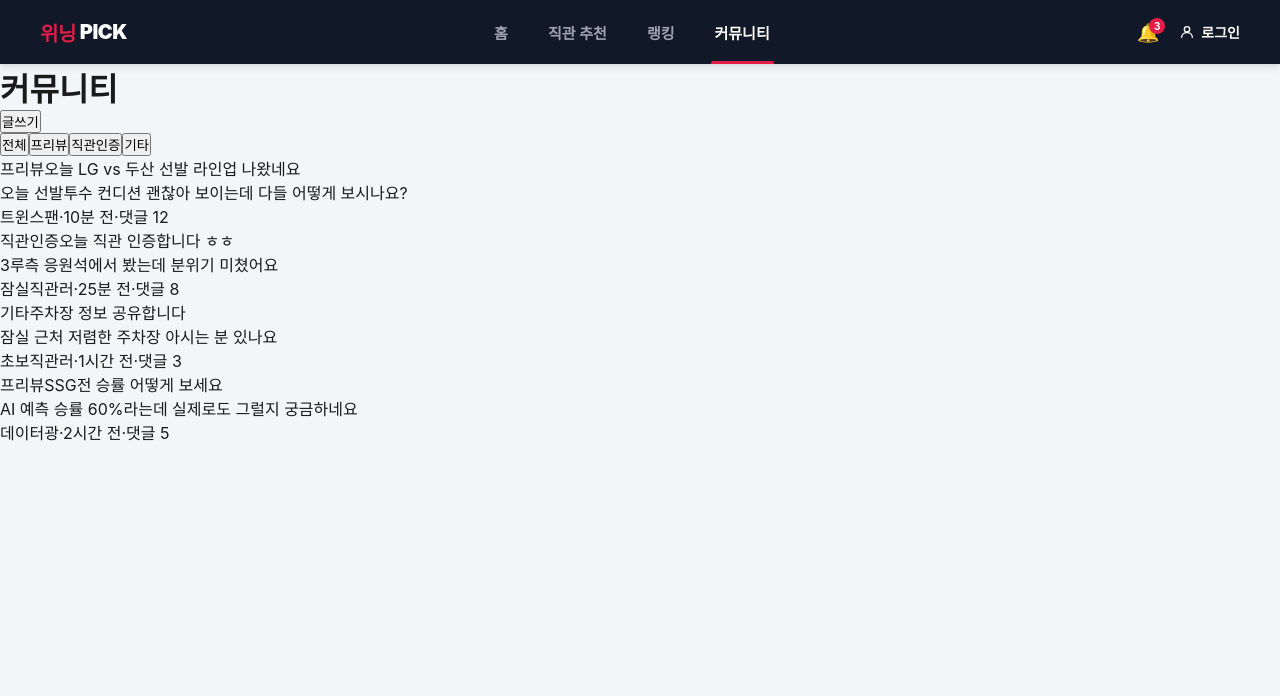
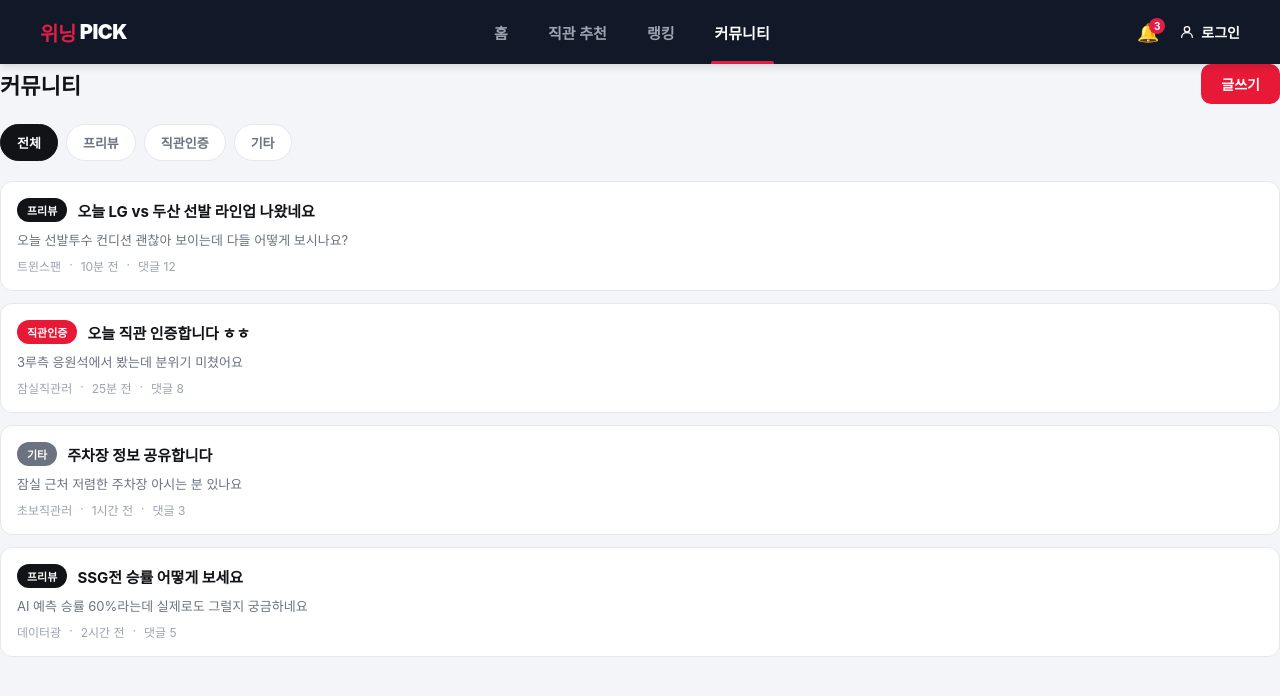
Before and after one commit to ixxveon/baseball-project, a React (Vite) app in the folder frontend/: page / in a window 1280 px wide. Both pictures are taken after a click on the button "커뮤니티". Shown: the top 696 px of the page. Built offline with nearby package versions, Linux system fonts and the light colour scheme.

Commit message:
fix: 리팩토링 과정에서 누락된 커뮤니티 CSS 복구
PR #40(직관 추천 화면 리팩토링)에서 App.css를 통째로 재작성하면서
.community-*, .post-* 클래스가 전부 삭제되어 커뮤니티 화면이 깨졌던 문제 수정

```diff
--- a/frontend/src/styles/App.css
+++ b/frontend/src/styles/App.css
@@ -1078,3 +1078,250 @@ button {
         overflow-x: auto;
     }
 }
+
+/* 커뮤니티 게시판 */
+.community-container {
+    display: flex;
+    flex-direction: column;
+    gap: 20px;
+}
+
+.community-header {
+    display: flex;
+    justify-content: space-between;
+    align-items: center;
+}
+
+.community-title {
+    font-size: 22px;
+    font-weight: 800;
+    color: #111317;
+    margin: 0;
+}
+
+.write-btn {
+    padding: 10px 20px;
+    border-radius: 10px;
+    border: none;
+    background: #e71937;
+    color: #ffffff;
+    font-size: 14px;
+    font-weight: 700;
+    cursor: pointer;
+}
+
+.community-category-tabs {
+    display: flex;
+    gap: 8px;
+}
+
+.category-tab {
+    padding: 8px 16px;
+    border-radius: 999px;
+    border: 1px solid #e5e7eb;
+    background: #ffffff;
+    color: #6b7280;
+    font-size: 13px;
+    font-weight: 600;
+    cursor: pointer;
+}
+
+.category-tab.active {
+    background: #111317;
+    color: #ffffff;
+    border-color: #111317;
+}
+
+.post-list {
+    display: flex;
+    flex-direction: column;
+    gap: 12px;
+}
+
+.post-card {
+    display: flex;
+    flex-direction: column;
+    gap: 8px;
+    padding: 16px;
+    border: 1px solid #e5e7eb;
+    border-radius: 12px;
+    background: #ffffff;
+    cursor: pointer;
+    transition: border-color 0.15s ease;
+}
+
+.post-card:hover { border-color: #e71937; }
+
+.post-card-top {
+    display: flex;
+    align-items: center;
+    gap: 10px;
+}
+
+.post-category-badge {
+    padding: 4px 10px;
+    border-radius: 999px;
+    font-size: 11px;
+    font-weight: 700;
+}
+
+.post-category-badge.preview { background: #111317; color: #ffffff; }
+.post-category-badge.certification { background: #e71937; color: #ffffff; }
+.post-category-badge.etc { background: #6b7280; color: #ffffff; }
+
+.post-title {
+    font-size: 15px;
+    font-weight: 700;
+    color: #111317;
+}
+
+.post-content {
+    font-size: 13px;
+    color: #6b7280;
+}
+
+.post-meta {
+    display: flex;
+    gap: 8px;
+    font-size: 12px;
+    color: #9ca3af;
+}
+
+.post-empty {
+    text-align: center;
+    padding: 40px 0;
+    color: #9ca3af;
+    font-size: 14px;
+}
+
+.post-detail {
+    display: flex;
+    flex-direction: column;
+    gap: 20px;
+}
+
+.post-detail-card {
+    display: flex;
+    flex-direction: column;
+    gap: 12px;
+    padding: 20px;
+    border: 1px solid #e5e7eb;
+    border-radius: 12px;
+    background: #ffffff;
+}
+
+.post-detail-content {
+    font-size: 14px;
+    color: #111317;
+    line-height: 1.6;
+    white-space: pre-wrap;
+}
+
+.post-comment-section {
+    display: flex;
+    flex-direction: column;
+    gap: 12px;
+}
+
+.post-comment-title {
+    font-size: 16px;
+    font-weight: 700;
+    color: #111317;
+    margin: 0;
+}
+
+.post-comment-form {
+    display: flex;
+    gap: 8px;
+}
+
+.post-comment-form input {
+    flex: 1;
+    padding: 10px 14px;
+    border-radius: 10px;
+    border: 1px solid #e5e7eb;
+    font-size: 13px;
+}
+
+.post-comment-form input:focus { border-color: #e71937; }
+
+.post-comment-submit {
+    padding: 10px 18px;
+    border-radius: 10px;
+    border: none;
+    background: #111317;
+    color: #ffffff;
+    font-size: 13px;
+    font-weight: 700;
+    cursor: pointer;
+}
+
+.post-comment-list {
+    display: flex;
+    flex-direction: column;
+    gap: 12px;
+}
+
+.post-comment-item {
+    display: flex;
+    flex-direction: column;
+    gap: 4px;
+    padding-bottom: 12px;
+    border-bottom: 1px solid #f3f4f6;
+}
+
+.post-comment-item:last-child { border-bottom: none; padding-bottom: 0; }
+
+.post-comment-top {
+    display: flex;
+    gap: 8px;
+    align-items: center;
+}
+
+.post-comment-author {
+    font-size: 13px;
+    font-weight: 700;
+    color: #111317;
+}
+
+.post-comment-date {
+    font-size: 12px;
+    color: #9ca3af;
+}
+
+.post-comment-content {
+    font-size: 13px;
+    color: #374151;
+}
+
+.post-write-form {
+    display: flex;
+    flex-direction: column;
+    gap: 16px;
+}
+
+.post-write-field input,
+.post-write-field textarea {
+    width: 100%;
+    padding: 12px 14px;
+    border-radius: 10px;
+    border: 1px solid #e5e7eb;
+    font-size: 14px;
+    font-family: inherit;
+    outline: none;
+}
+
+.post-write-field input:focus,
+.post-write-field textarea:focus { border-color: #e71937; }
+
+.post-write-textarea { resize: vertical; }
+
+.post-write-error {
+    font-size: 12px;
+    color: #e71937;
+}
+
+.post-write-submit {
+    width: 100%;
+    padding: 13px;
+}
```
